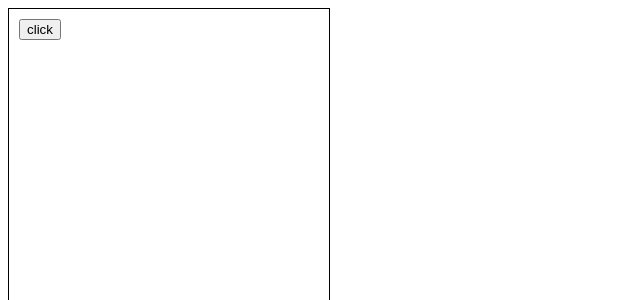
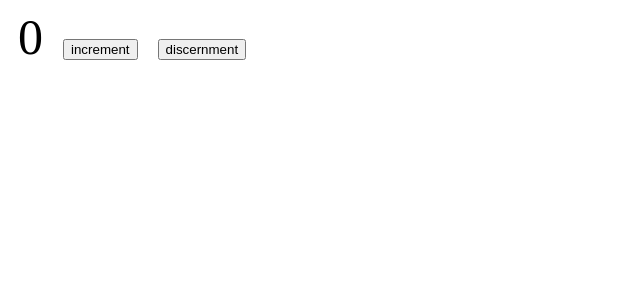
Before and after one commit to sobhiEgbaria/appleseeds-daily-react, a React (Create React App) app: page / in a window 1280 px wide. Shown: the top 300 px of the page, without its empty margins (0-640 px from the left). Built offline with nearby package versions, Linux system fonts and the light colour scheme.

Commit message:
fixing code

```diff
--- a/src/App.js
+++ b/src/App.js
@@ -8,6 +8,7 @@ import Ex5 from "./ex/ex5";
 import Ex6 from "./ex/ex6";
 import Ex71 from "./ex/ex7.1";
 import Ex72 from "./ex/ex7.2";
+import Ex73 from "./ex/ex7.3";
 import StateAsProps from "./ex/state as props";
 import State from "./ex/state";
 class App extends react.Component {
@@ -27,7 +28,7 @@ class App extends react.Component {
          <Ex6 />
           <Ex71 />
         */}
-        <Ex72 />
+        <Ex73 />
       </>
     );
   }
--- a/src/ex/ex7.1.jsx
+++ b/src/ex/ex7.1.jsx
@@ -1,32 +1,33 @@
-import React from "react";
-import { useState } from "react";
+// import React from "react";
+// import { useState } from "react";
 
-// solved by hook with function
+// // solved by hook with function
 
-const State = (data) => {
-  data = {
-    text: "increment",
-    x: 0,
-  };
+// const State = (data) => {
+//   data = {
+//     text: "increment",
+//     x: 0,
+//   };
 
-  let [num, setName] = useState(data.x);
+//   let [num, setName] = useState(data.x);
 
-  const change = () => {
-    setName(num++);
-  };
+//   const change = () => {
+//     setName(num++);
+//   };
 
-  return (
-    <>
-      <button onClick={change}>{data.text}</button>
-      <label htmlFor="">{num}</label>
-    </>
-  );
-};
+//   return (
+//     <>
+//       <button onClick={change}>{data.text}</button>
+//       <label htmlFor="">{num}</label>
+//     </>
+//   );
+// };
 
-export default State;
+// export default State;
 
 //anther solution by setStatus with class
 
+// import React from "react";
 // class ex71 extends React.Component {
 //   data = {
 //     text: "increment",
@@ -34,7 +35,9 @@ export default State;
 //   };
 
 //   change = () => {
-//     this.setState({ num: this.data.num++ });
+//     this.setState((prev) => {
+//      return { num: this.data.num++};
+//     });
 //   };
 
 //   render() {
--- a/src/ex/ex7.3.jsx
+++ b/src/ex/ex7.3.jsx
@@ -1,9 +1,68 @@
-import React from "react";
+import React, { Component } from "react";
 
 class ex73 extends React.Component {
-  state = {};
+  state = {
+    num: 0,
+    increment: "increment",
+    discernment: "discernment",
+    color: "black",
+  };
+
+  increment = () => {
+    this.setState(
+      (prev) => {
+        return { num: prev.num < 10 ? prev.num + 1 : prev.num };
+      },
+      () => {
+        this.color();
+      }
+    );
+  };
+
+  discernment = () => {
+    this.setState(
+      (prev) => {
+        return { num: prev.num > -10 ? prev.num - 1 : prev.num };
+      },
+      () => {
+        this.color();
+      }
+    );
+  };
+
+  color = () => {
+    return {
+      num:
+        this.state.num == 0
+          ? { color: (this.state.color = "black") }
+          : this.state.num > 0
+          ? { color: (this.state.color = "green") }
+          : { color: (this.state.color = "red") },
+    };
+  };
+
   render() {
-    return null;
+    return (
+      <>
+        <label
+          style={{
+            margin: "10px",
+            fontSize: "50px",
+            color: `${this.state.color}`,
+          }}
+          htmlFor=""
+        >
+          {this.state.num}
+        </label>
+
+        <button style={{ margin: "10px" }} onClick={this.increment}>
+          {this.state.increment}
+        </button>
+        <button style={{ margin: "10px" }} onClick={this.discernment}>
+          {this.state.discernment}
+        </button>
+      </>
+    );
   }
 }
 
```
